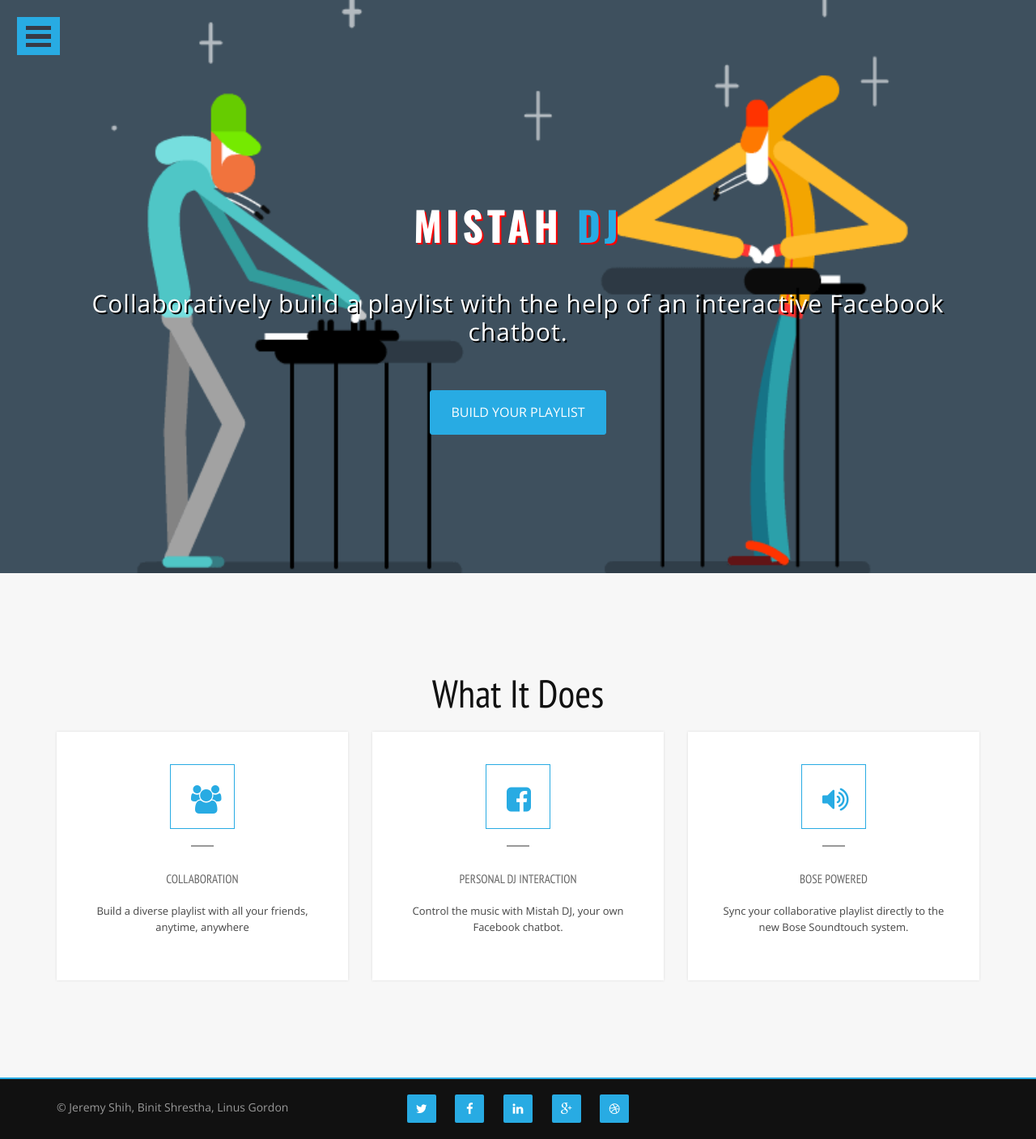
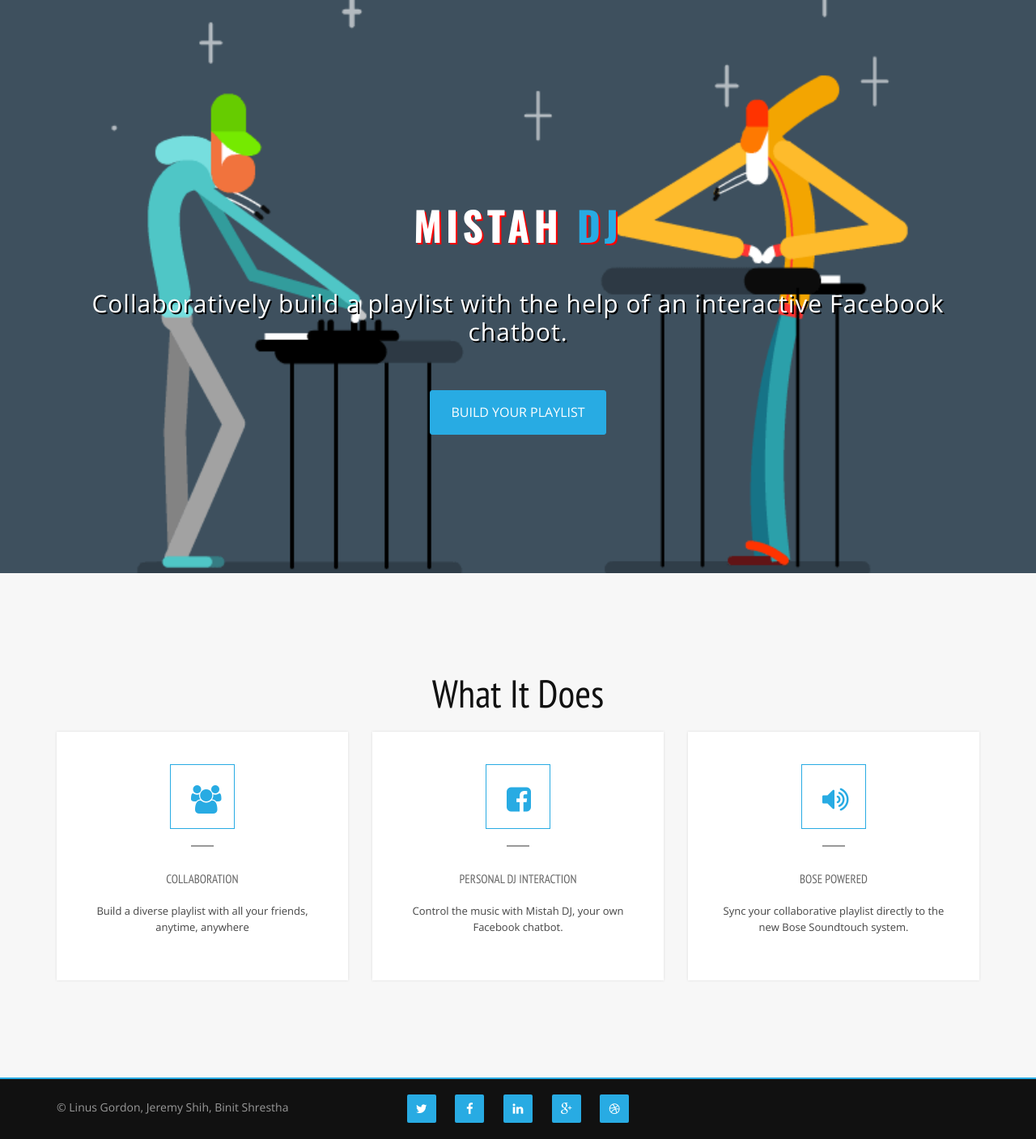
Before and after one commit to LinusGordon/mistah-dj, a website: page index.html in a window 1280 px wide. Shown: the whole page at 81% size. Drawn offline with nearby package versions, Linux system fonts and the light colour scheme; some packages are replaced by stand-ins of ours.

```diff
--- a/index.html
+++ b/index.html
@@ -60,12 +60,12 @@
 <body class="index">
 
     <!-- Start Off=Canvas Navigation Section -->
-    <div class="menu-wrap">
+    <!-- <div class="menu-wrap">
 		<nav class="menu">
 		</nav>
 		<button class="close-button" id="close-button">Close Menu</button>
 	</div>
-	<button class="menu-button waves-effect" id="open-button">Open Menu</button>
+	<button class="menu-button waves-effect" id="open-button">Open Menu</button> -->
     <!-- End Off-Canvas Navigation Section -->
 
 
@@ -137,7 +137,7 @@
         <div class="container">
             <div class="row">
                 <div class="col-md-4 col-xs-12">
-                    <span class="copyright"> &copy; Jeremy Shih, Binit Shrestha, Linus Gordon</span>
+                    <span class="copyright"> &copy; Linus Gordon, Jeremy Shih, Binit Shrestha</span>
                 </div>
                 <div class="col-md-4 col-xs-12">
                     <div class="footer-social text-center">
```
Also changed, not shown: 1 other file.
